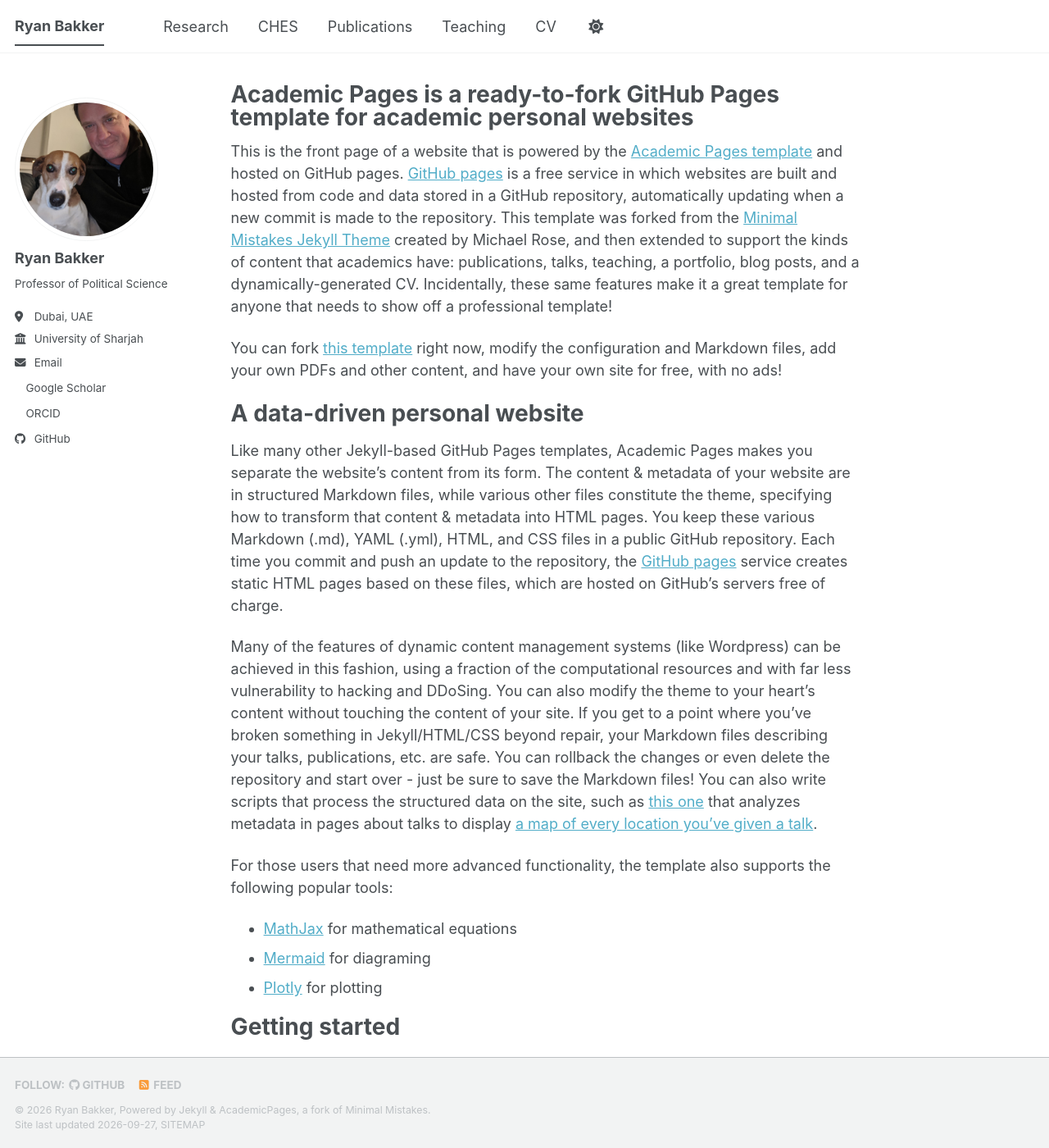
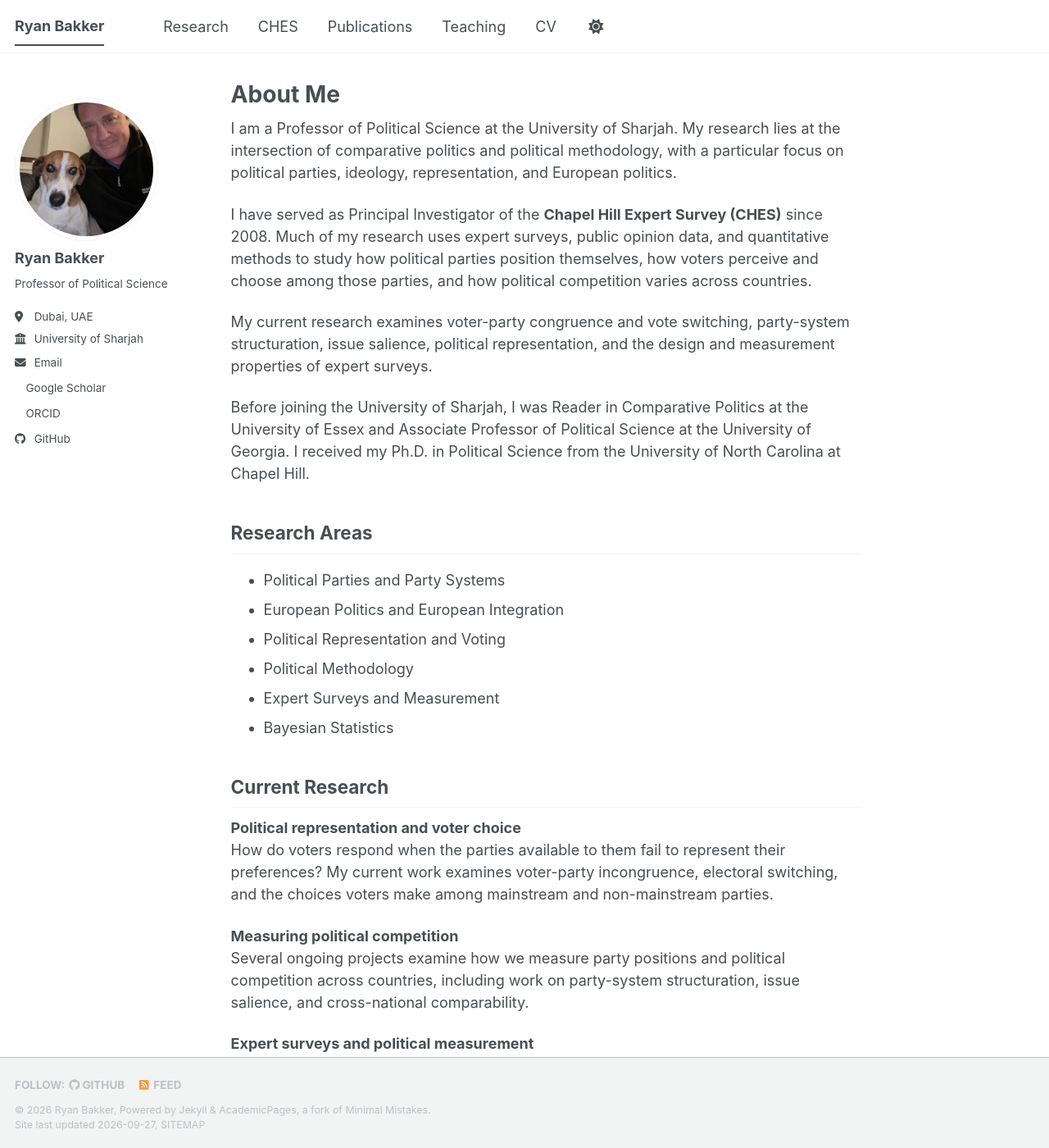
Before and after one commit to ryanbakker-ps/ryanbakker-ps.github.io, a Jekyll site: the page built from _pages/about.md, in a window 1280 px wide and 1400 px high. Shown: the whole window at 82% size. Built offline with Jekyll 4.4.1, drawn with Linux system fonts in a browser that asks for light colours; a style sheet for code colours, icons or effects is not loaded; some of the changed text lies outside the part shown.

Commit message:
Update about.md

```diff
--- a/_pages/about.md
+++ b/_pages/about.md
@@ -1,56 +1,38 @@
 ---
 permalink: /
-title: "Academic Pages is a ready-to-fork GitHub Pages template for academic personal websites"
+title: "About Me"
 author_profile: true
 redirect_from:
   - /about/
   - /about.html
 ---
 
-This is the front page of a website that is powered by the [Academic Pages template](https://github.com/academicpages/academicpages.github.io) and hosted on GitHub pages. [GitHub pages](https://pages.github.com) is a free service in which websites are built and hosted from code and data stored in a GitHub repository, automatically updating when a new commit is made to the repository. This template was forked from the [Minimal Mistakes Jekyll Theme](https://mmistakes.github.io/minimal-mistakes/) created by Michael Rose, and then extended to support the kinds of content that academics have: publications, talks, teaching, a portfolio, blog posts, and a dynamically-generated CV. Incidentally, these same features make it a great template for anyone that needs to show off a professional template!
+I am a Professor of Political Science at the University of Sharjah. My research lies at the intersection of comparative politics and political methodology, with a particular focus on political parties, ideology, representation, and European politics.
 
- You can fork [this template](https://github.com/academicpages/academicpages.github.io) right now, modify the configuration and Markdown files, add your own PDFs and other content, and have your own site for free, with no ads!
+I have served as Principal Investigator of the **Chapel Hill Expert Survey (CHES)** since 2008. Much of my research uses expert surveys, public opinion data, and quantitative methods to study how political parties position themselves, how voters perceive and choose among those parties, and how political competition varies across countries.
 
-A data-driven personal website
-======
-Like many other Jekyll-based GitHub Pages templates, Academic Pages makes you separate the website's content from its form. The content & metadata of your website are in structured Markdown files, while various other files constitute the theme, specifying how to transform that content & metadata into HTML pages. You keep these various Markdown (.md), YAML (.yml), HTML, and CSS files in a public GitHub repository. Each time you commit and push an update to the repository, the [GitHub pages](https://pages.github.com/) service creates static HTML pages based on these files, which are hosted on GitHub's servers free of charge.
+My current research examines voter-party congruence and vote switching, party-system structuration, issue salience, political representation, and the design and measurement properties of expert surveys.
 
-Many of the features of dynamic content management systems (like Wordpress) can be achieved in this fashion, using a fraction of the computational resources and with far less vulnerability to hacking and DDoSing. You can also modify the theme to your heart's content without touching the content of your site. If you get to a point where you've broken something in Jekyll/HTML/CSS beyond repair, your Markdown files describing your talks, publications, etc. are safe. You can rollback the changes or even delete the repository and start over - just be sure to save the Markdown files! You can also write scripts that process the structured data on the site, such as [this one](https://github.com/academicpages/academicpages.github.io/blob/master/talkmap.ipynb) that analyzes metadata in pages about talks to display [a map of every location you've given a talk](https://academicpages.github.io/talkmap.html).
+Before joining the University of Sharjah, I was Reader in Comparative Politics at the University of Essex and Associate Professor of Political Science at the University of Georgia. I received my Ph.D. in Political Science from the University of North Carolina at Chapel Hill.
 
-For those users that need more advanced functionality, the template also supports the following popular tools:
-- [MathJax](https://www.mathjax.org/) for mathematical equations
-- [Mermaid](https://mermaid.js.org/) for diagraming
-- [Plotly](https://plotly.com/javascript/) for plotting
+## Research Areas
 
-Getting started
-======
-1. Register a GitHub account if you don't have one and confirm your e-mail (required!)
-1. Fork [this template](https://github.com/academicpages/academicpages.github.io) by clicking the "Use this template" button in the top right.
-1. Go to the repository's settings (rightmost item in the tabs that start with "Code", should be below "Unwatch"). Rename the repository "[your GitHub username].github.io", which will also be your website's URL.
-1. Set site-wide configuration and create content & metadata (see below -- also see [this set of diffs](https://archive.is/3TPas) showing what files were changed to set up [an example site](https://getorg-testacct.github.io) for a user with the username "getorg-testacct")
-1. Upload any files (like PDFs, .zip files, etc.) to the files/ directory. They will appear at https://[your GitHub username].github.io/files/example.pdf.
-1. Check status by going to the repository settings, in the "GitHub pages" section
+- Political Parties and Party Systems
+- European Politics and European Integration
+- Political Representation and Voting
+- Political Methodology
+- Expert Surveys and Measurement
+- Bayesian Statistics
 
-Site-wide configuration
-------
-The main configuration file for the site is in the base directory in [_config.yml](https://github.com/academicpages/academicpages.github.io/blob/master/_config.yml), which defines the content in the sidebars and other site-wide features. You will need to replace the default variables with ones about yourself and your site's github repository. The configuration file for the top menu is in [_data/navigation.yml](https://github.com/academicpages/academicpages.github.io/blob/master/_data/navigation.yml). For example, if you don't have a portfolio or blog posts, you can remove those items from that navigation.yml file to remove them from the header.
+## Current Research
 
-Create content & metadata
-------
-For site content, there is one Markdown file for each type of content, which are stored in directories like _publications, _talks, _posts, _teaching, or _pages. For example, each talk is a Markdown file in the [_talks directory](https://github.com/academicpages/academicpages.github.io/tree/master/_talks). At the top of each Markdown file is structured data in YAML about the talk, which the theme will parse to do lots of cool stuff. The same structured data about a talk is used to generate the list of talks on the [Talks page](https://academicpages.github.io/talks), each [individual page](https://academicpages.github.io/talks/2012-03-01-talk-1) for specific talks, the talks section for the [CV page](https://academicpages.github.io/cv), and the [map of places you've given a talk](https://academicpages.github.io/talkmap.html) (if you run this [python file](https://github.com/academicpages/academicpages.github.io/blob/master/talkmap.py) or [Jupyter notebook](https://github.com/academicpages/academicpages.github.io/blob/master/talkmap.ipynb), which creates the HTML for the map based on the contents of the _talks directory).
+**Political representation and voter choice**
+How do voters respond when the parties available to them fail to represent their preferences? My current work examines voter-party incongruence, electoral switching, and the choices voters make among mainstream and non-mainstream parties.
 
-**Markdown generator**
+**Measuring political competition**
+Several ongoing projects examine how we measure party positions and political competition across countries, including work on party-system structuration, issue salience, and cross-national comparability.
 
-The repository includes [a set of Jupyter notebooks](https://github.com/academicpages/academicpages.github.io/tree/master/markdown_generator
-) that converts a CSV containing structured data about talks or presentations into individual Markdown files that will be properly formatted for the Academic Pages template. The sample CSVs in that directory are the ones I used to create my own personal website at stuartgeiger.com. My usual workflow is that I keep a spreadsheet of my publications and talks, then run the code in these notebooks to generate the Markdown files, then commit and push them to the GitHub repository.
+**Expert surveys and political measurement**
+Building on more than two decades of work with the Chapel Hill Expert Survey, I am studying how expert surveys can be designed more efficiently, how many experts are needed to obtain reliable estimates, and how survey instruments can be simplified without sacrificing information.
 
-How to edit your site's GitHub repository
-------
-Many people use a git client to create files on their local computer and then push them to GitHub's servers. If you are not familiar with git, you can directly edit these configuration and Markdown files directly in the github.com interface. Navigate to a file (like [this one](https://github.com/academicpages/academicpages.github.io/blob/master/_talks/2012-03-01-talk-1.md) and click the pencil icon in the top right of the content preview (to the right of the "Raw | Blame | History" buttons). You can delete a file by clicking the trashcan icon to the right of the pencil icon. You can also create new files or upload files by navigating to a directory and clicking the "Create new file" or "Upload files" buttons.
-
-Example: editing a Markdown file for a talk
-![Editing a Markdown file for a talk](/images/editing-talk.png)
-
-For more info
-------
-More info about configuring Academic Pages can be found in [the guide](https://academicpages.github.io/markdown/), the [growing wiki](https://github.com/academicpages/academicpages.github.io/wiki), and you can always [ask a question on GitHub](https://github.com/academicpages/academicpages.github.io/discussions). The [guides for the Minimal Mistakes theme](https://mmistakes.github.io/minimal-mistakes/docs/configuration/) (which this theme was forked from) might also be helpful.
+For more information about my work, see **[Research](/research/)**, **[CHES](/ches/)**, and **[Publications](/publications/)**.
```
